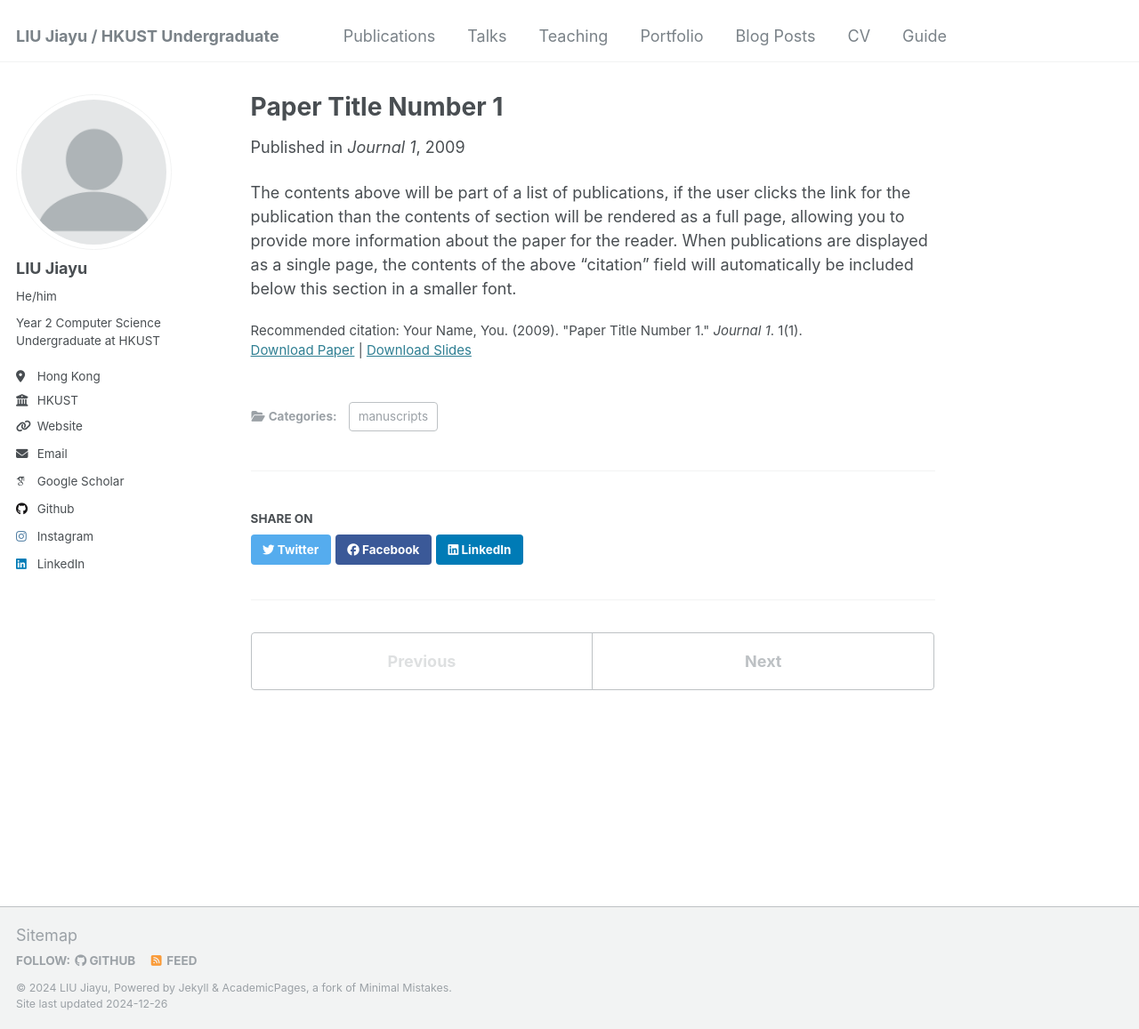
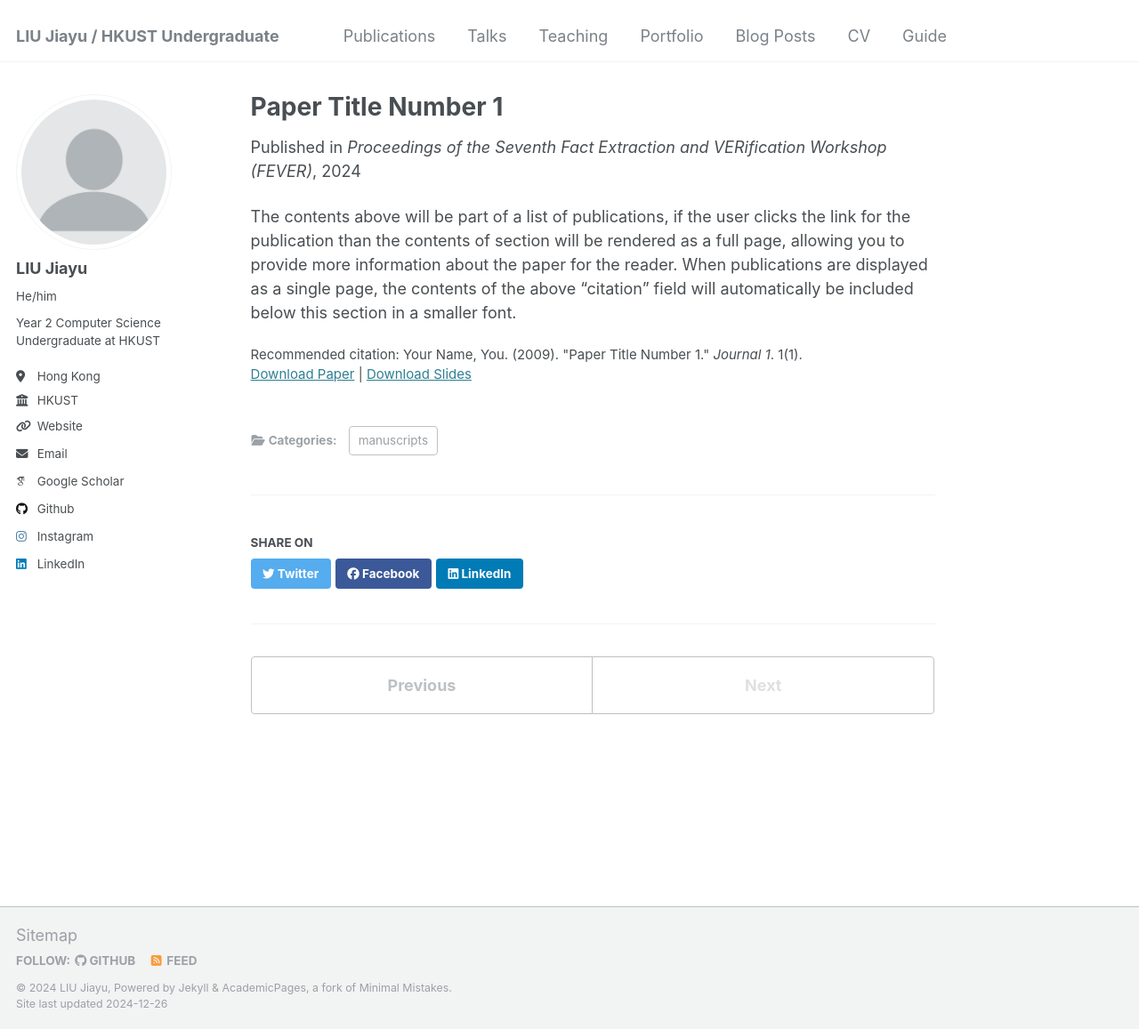
Before and after one commit to JiayuJeff/JiayuJeff.github.io, a Jekyll site: the page built from _publications/2009-10-01-paper-title-number-1.md, in a window 1280 px wide and 1157 px high. Shown: the whole window at 89% size. Built offline with Jekyll 4.4.1, drawn with Linux system fonts in a browser that asks for light colours; some web fonts are replaced.

Commit message:
Update 2009-10-01-paper-title-number-1.md

```diff
--- a/_publications/2009-10-01-paper-title-number-1.md
+++ b/_publications/2009-10-01-paper-title-number-1.md
@@ -4,10 +4,10 @@ collection: publications
 category: manuscripts
 permalink: /publication/2009-10-01-paper-title-number-1
 excerpt: 'This paper is about the number 1. The number 2 is left for future work.'
-date: 2009-10-01
-venue: 'Journal 1'
+date: 2024-11-30
+venue: 'Proceedings of the Seventh Fact Extraction and VERification Workshop (FEVER)'
 slidesurl: 'http://academicpages.github.io/files/slides1.pdf'
-paperurl: 'http://academicpages.github.io/files/paper1.pdf'
+paperurl: 'https://aclanthology.org/2024.fever-1.14.pdf'
 citation: 'Your Name, You. (2009). &quot;Paper Title Number 1.&quot; <i>Journal 1</i>. 1(1).'
 ---
 
```
